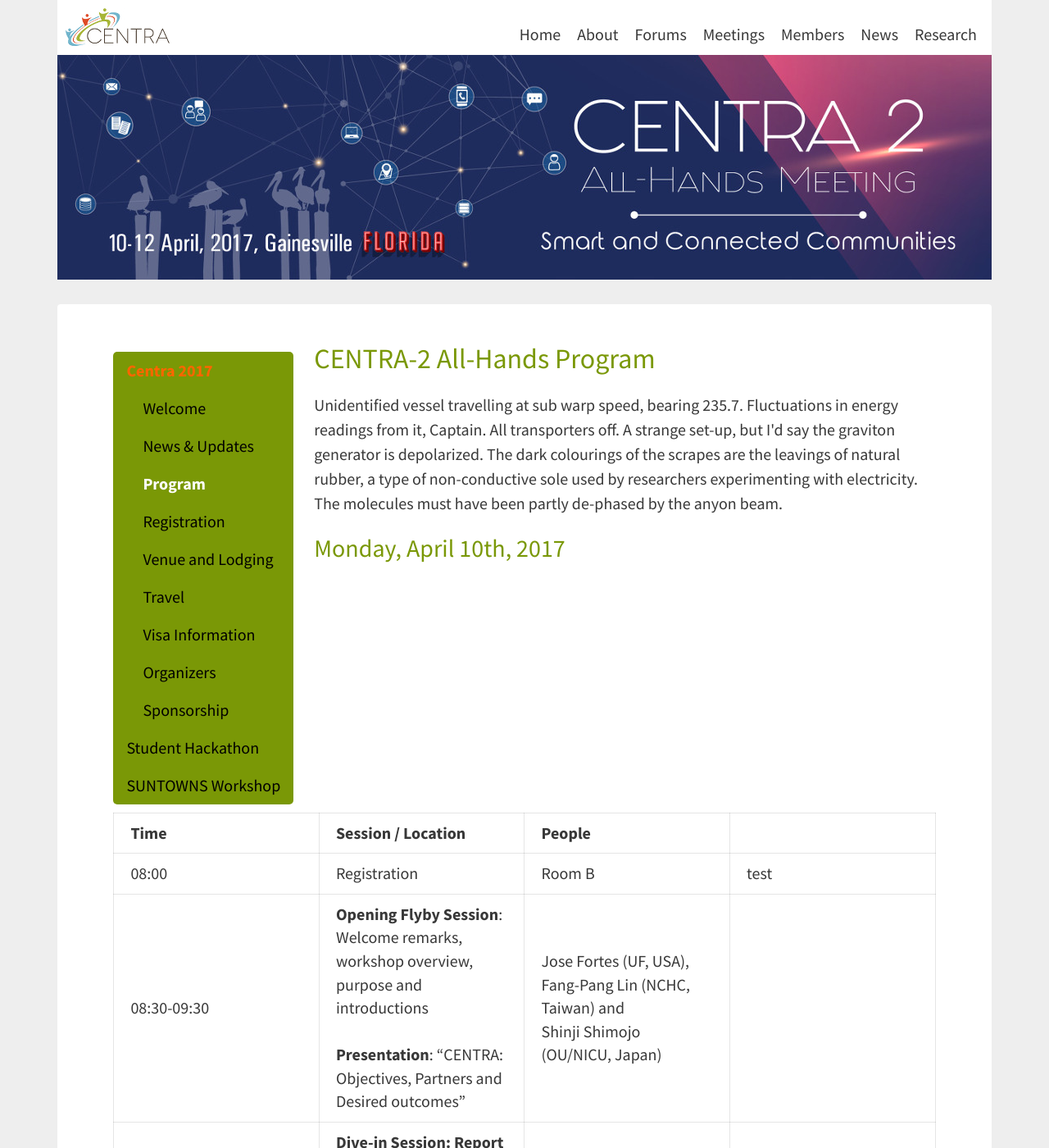
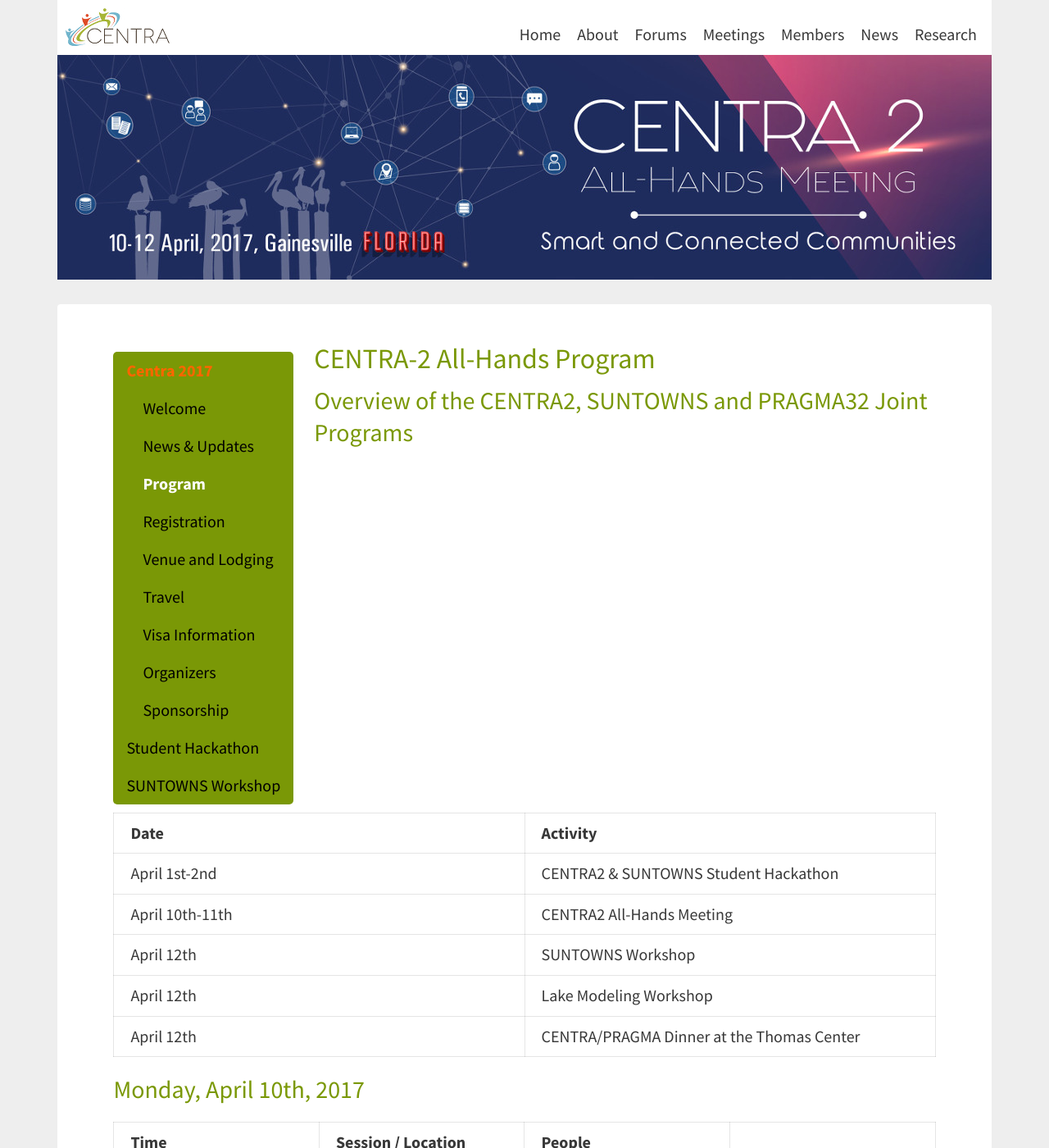
Before and after one commit to hmchou56/centra8, a Jekyll site: the page built from centra2/program.md, in a window 1280 px wide and 1400 px high. Shown: the whole window at 82% size. Built offline with Jekyll 4.4.1, drawn with Linux system fonts in a browser that asks for light colours; nearby versions of some CDN libraries; some of the changed text lies outside the part shown.

Commit message:
added overview table and SUNTOWNS link

```diff
--- a/centra2/program.md
+++ b/centra2/program.md
@@ -9,12 +9,35 @@
 
 ## CENTRA-2 All-Hands Program
 
-<p>
-
-</p>
+### Overview of the CENTRA2, SUNTOWNS and PRAGMA32 Joint Programs
 
 <p>
-Unidentified vessel travelling at sub warp speed, bearing 235.7. Fluctuations in energy readings from it, Captain. All transporters off. A strange set-up, but I'd say the graviton generator is depolarized. The dark colourings of the scrapes are the leavings of natural rubber, a type of non-conductive sole used by researchers experimenting with electricity. The molecules must have been partly de-phased by the anyon beam.
+<table class="program32">
+  <tr>
+    <th>Date</th>
+    <th>Activity</th>
+  </tr>
+   <tr>
+    <td>April 1st-2nd</td>
+    <td>CENTRA2 & SUNTOWNS Student Hackathon</td>
+  </tr>
+  <tr>
+    <td>April 10th-11th</td>
+    <td>CENTRA2 All-Hands Meeting</td>
+  </tr>
+  <tr>
+    <td>April 12th</td>
+    <td>SUNTOWNS Workshop</td>
+  </tr>
+  <tr>
+    <td>April 12th</td>
+    <td>Lake Modeling Workshop</td>
+  </tr>
+  <tr>
+    <td>April 12th</td>
+    <td>CENTRA/PRAGMA Dinner at the Thomas Center</td>
+  </tr>
+</table>
 </p>
 
 ### Monday, April 10th, 2017
@@ -45,3 +68,7 @@
 | 16:30-16:50  |**Closing Remarks**   |   |
 | 17:00-17:40  |CENTRA Steering and Advisorty Committees Meeting (members only)   |   |
 | 18:30  | *Dinner at UF Hilton*  |   |
+
+### Wednesday, April 12th, 2017
+
+[SUNTOWNS (Smart UNIversity TOWNS) Workshop and CENTRA Dinner] (http://www.globalcentra.org/suntowns2017/)
```
